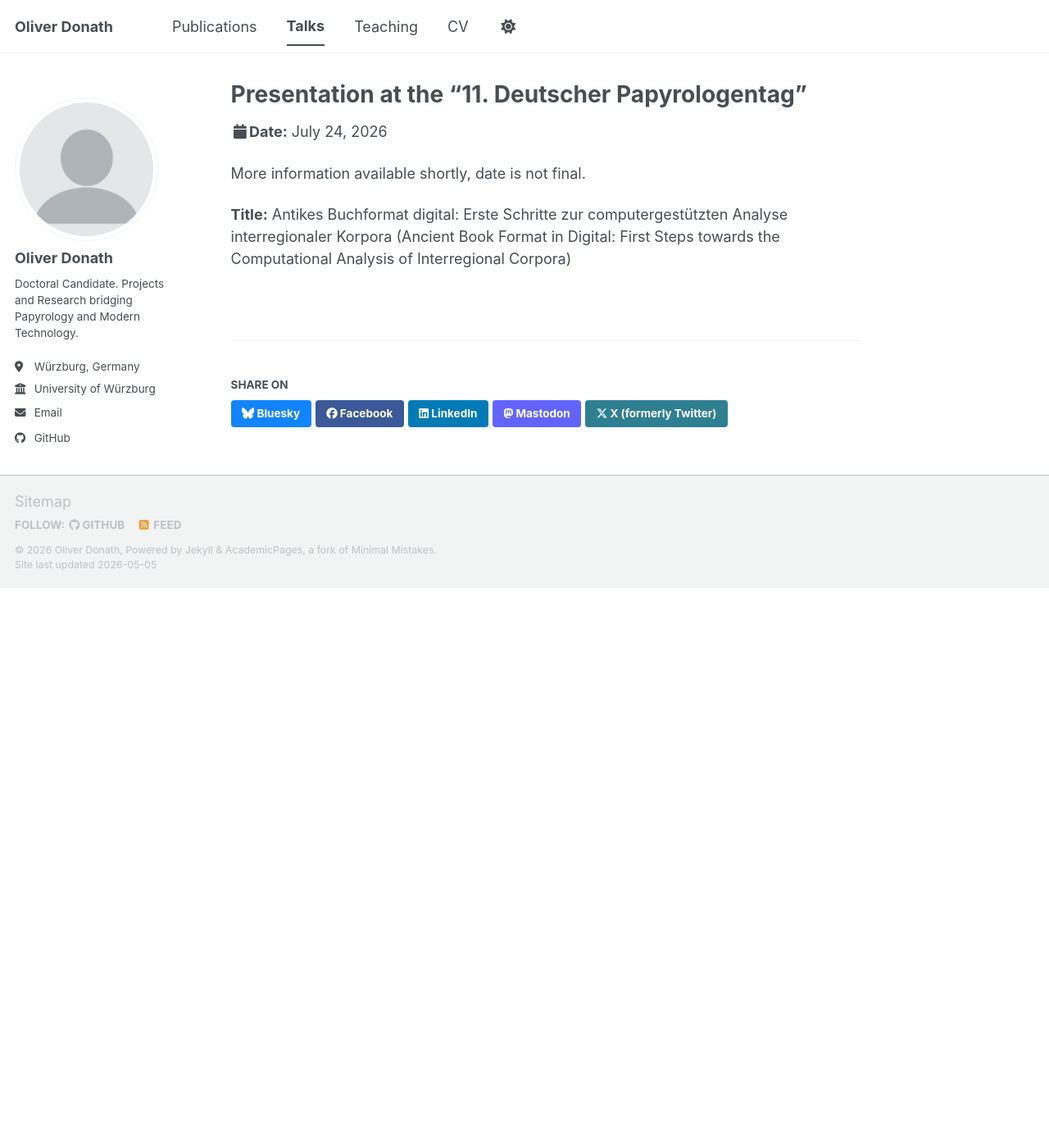
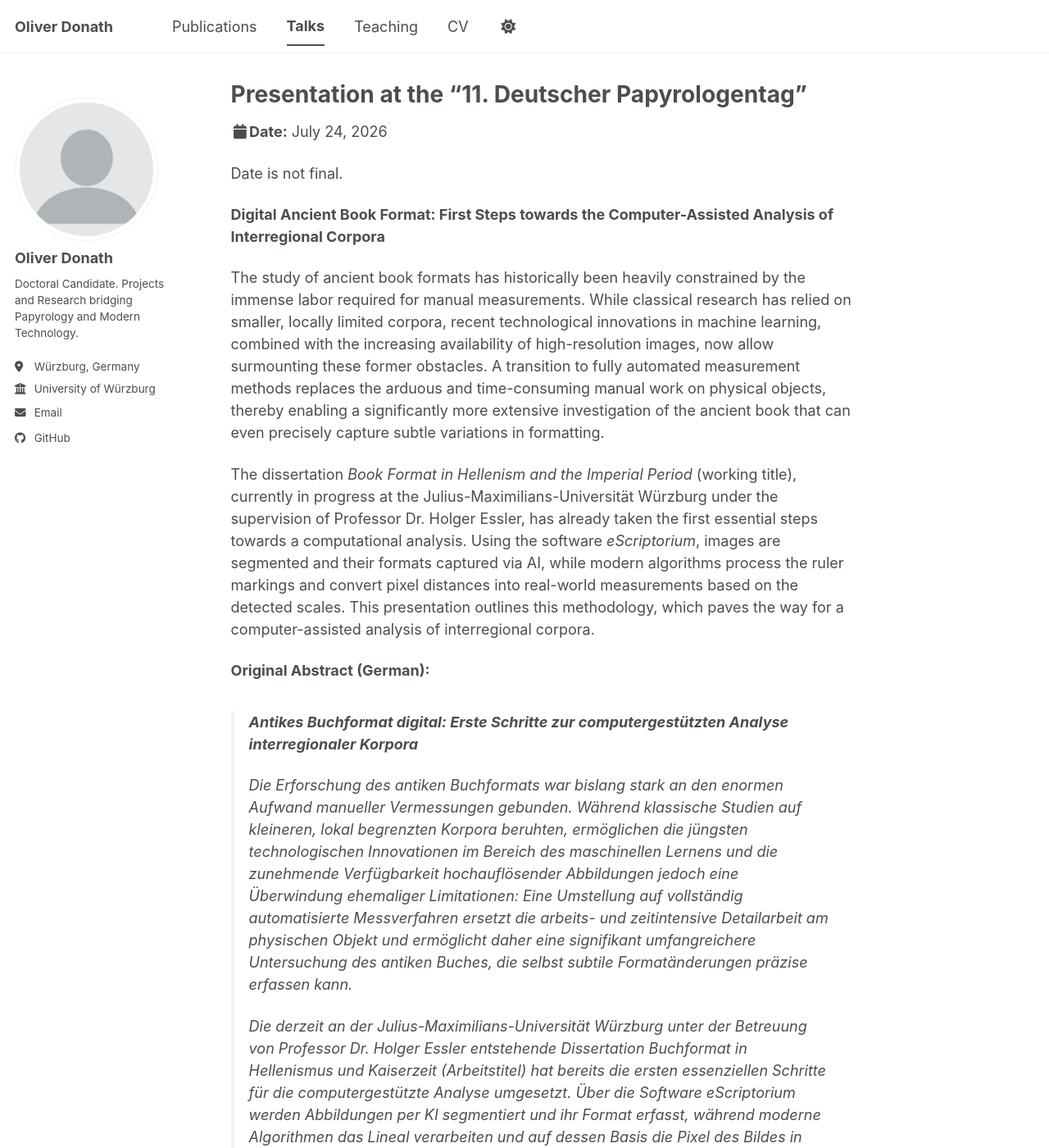
Before and after one commit to oli-do/oli-do.github.io, a Jekyll site: the page built from _talks/2026-07-24-papyrologentag.md, in a window 1280 px wide and 1400 px high. Shown: the whole window at 82% size. Built offline with Jekyll 4.4.1, drawn with Linux system fonts in a browser that asks for light colours; a script bundle is joined from its source files by our own code; library files that are not in the unit come from our copies; some of the changed text lies outside the part shown.

Commit message:
Update 2026-07-24-papyrologentag.md: add abstract

```diff
--- a/_talks/2026-07-24-papyrologentag.md
+++ b/_talks/2026-07-24-papyrologentag.md
@@ -8,6 +8,18 @@ date: 2026-07-24
 location: "Münster, Nordrhein-Westfalen, Germany"
 ---
 
-More information available shortly, date is not final.
+Date is not final.
 
-**Title:** Antikes Buchformat digital: Erste Schritte zur computergestützten Analyse interregionaler Korpora (Ancient Book Format in Digital: First Steps towards the Computational Analysis of Interregional Corpora)
+**Digital Ancient Book Format: First Steps towards the Computer-Assisted Analysis of Interregional Corpora**
+
+The study of ancient book formats has historically been heavily constrained by the immense labor required for manual measurements. While classical research has relied on smaller, locally limited corpora, recent technological innovations in machine learning, combined with the increasing availability of high-resolution images, now allow surmounting these former obstacles. A transition to fully automated measurement methods replaces the arduous and time-consuming manual work on physical objects, thereby enabling a significantly more extensive investigation of the ancient book that can even precisely capture subtle variations in formatting.
+
+The dissertation *Book Format in Hellenism and the Imperial Period* (working title), currently in progress at the Julius-Maximilians-Universität Würzburg under the supervision of Professor Dr. Holger Essler, has already taken the first essential steps towards a computational analysis. Using the software *eScriptorium*, images are segmented and their formats captured via AI, while modern algorithms process the ruler markings and convert pixel distances into real-world measurements based on the detected scales. This presentation outlines this methodology, which paves the way for a computer-assisted analysis of interregional corpora.
+
+**Original Abstract (German):**
+
+> **Antikes Buchformat digital: Erste Schritte zur computergestützten Analyse interregionaler Korpora**
+>
+> Die Erforschung des antiken Buchformats war bislang stark an den enormen Aufwand manueller Vermessungen gebunden. Während klassische Studien auf kleineren, lokal begrenzten Korpora beruhten, ermöglichen die jüngsten technologischen Innovationen im Bereich des maschinellen Lernens und die zunehmende Verfügbarkeit hochauflösender Abbildungen jedoch eine Überwindung ehemaliger Limitationen: Eine Umstellung auf vollständig automatisierte Messverfahren ersetzt die arbeits- und zeitintensive Detailarbeit am physischen Objekt und ermöglicht daher eine signifikant umfangreichere Untersuchung des antiken Buches, die selbst subtile Formatänderungen präzise erfassen kann.
+>
+> Die derzeit an der Julius-Maximilians-Universität Würzburg unter der Betreuung von Professor Dr. Holger Essler entstehende Dissertation *Buchformat in Hellenismus und Kaiserzeit* (Arbeitstitel) hat bereits die ersten essenziellen Schritte für die computergestützte Analyse umgesetzt. Über die Software *eScriptorium* werden Abbildungen per KI segmentiert und ihr Format erfasst, während moderne Algorithmen das Lineal verarbeiten und auf dessen Basis die Pixel des Bildes in Realmaße umwandeln. Der Vortrag skizziert diese Methodik, die den Weg zur computergestützten Analyse interregionaler Korpora bereitet.
```
